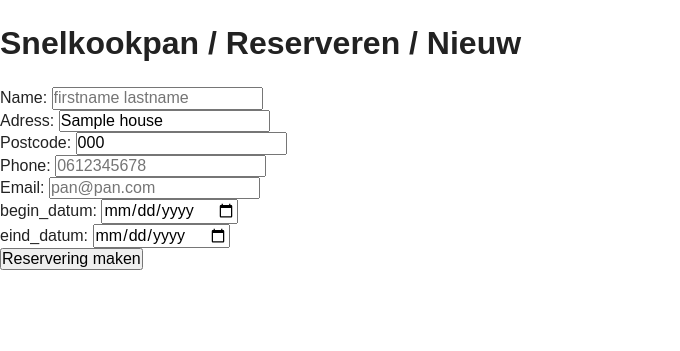
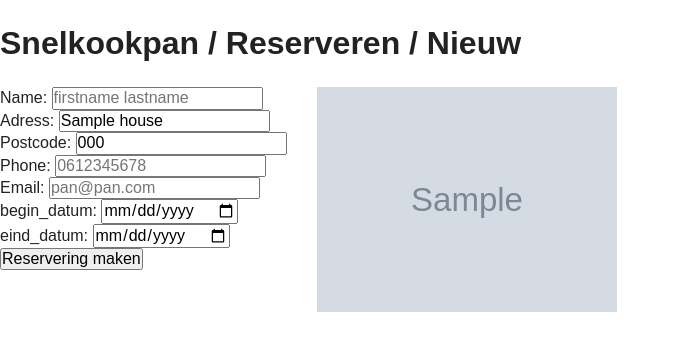
Before and after one commit to JeroenZwaal/Snelkookpan-Lars-Jeroen-Boyan-Thijs, a PHP site: page /H6-timesheet/reserveren.php?id=1 in a window 1280 px wide. Shown: the part 88-439 px from the top of the page, without its empty margins (0-680 px from the left). Run offline with PHP 8.4, Linux system fonts and the light colour scheme; tables that the repository leaves empty hold one stand-in row (values such as "Sample post"); grey boxes marked "Sample" are stand-in pictures.

Commit message:
added image to reserveren.php

```diff
--- a/css/main.css
+++ b/css/main.css
@@ -192,6 +192,13 @@ footer p{
 .generalinfo h1{
   margin-left: 40px;
 }
+img.reserverenImg{
+  width: 300px;
+  margin-left: 30px;
+}
+.reserveFlex{
+  display: flex;
+}
 
 
 
--- a/reserveren.php
+++ b/reserveren.php
@@ -35,7 +35,7 @@
 
 
         ?>
-
+        <div class="reserveFlex">
             <form action="backend/reserveController.php" method="POST">
                 <input type="hidden" name="action" value="create">
 
@@ -76,9 +76,12 @@
 
                 <input type="hidden" name="house_id" value="<?php echo $house['id']; ?>">
                 <input type="submit" value="Reservering maken">
+            </form>
 
+            <img class="reserverenImg" src="<?php echo $house['image']; ?>" alt="">
+        </div>
+    </div>
 
-    </div>
     </main>
 </body>
 
```
Lines whose indentation alone changed are shown as unchanged.
